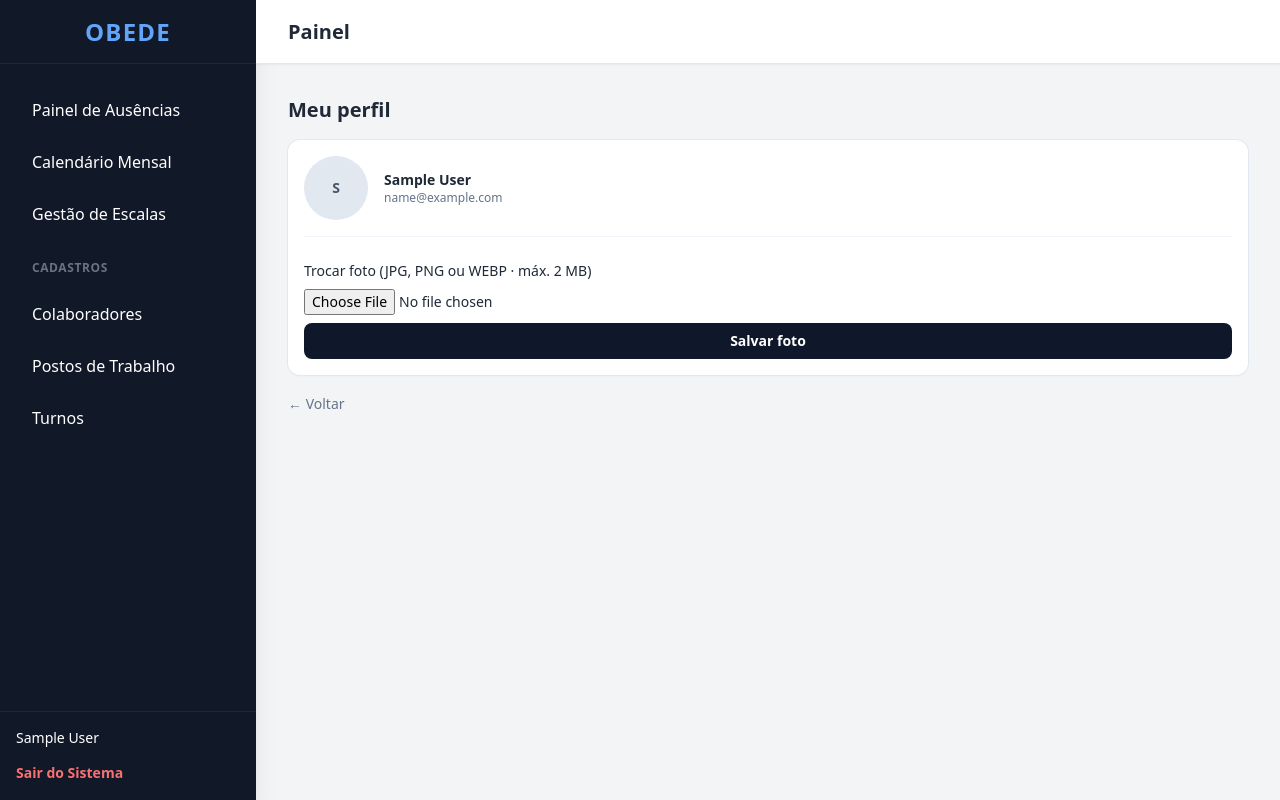
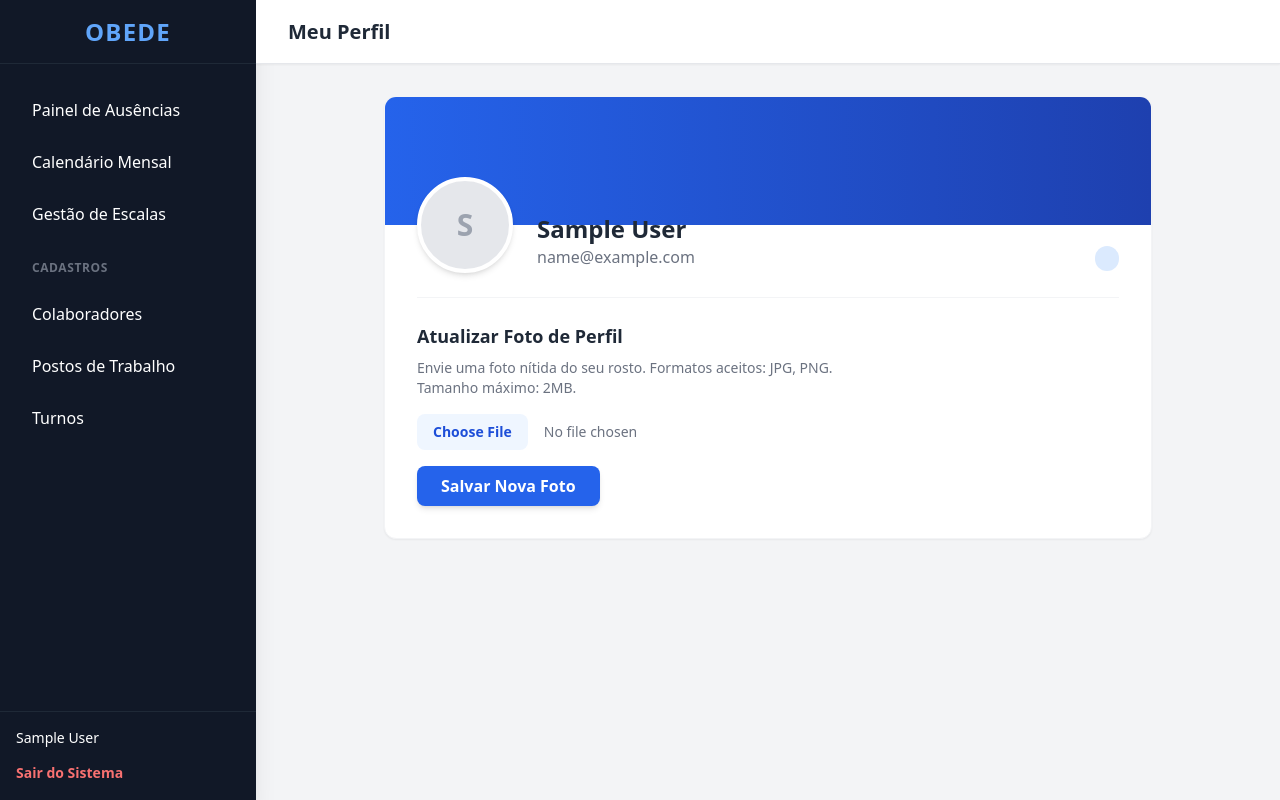
Before and after one commit to AlvesCosta08/Sistemas-escala-porteiros, a Laravel app: page /perfil in a window 1280 px wide. Run offline with Laravel 12, Linux system fonts and the light colour scheme; the visitor is signed in with stand-in values (Sample User, id 1); style sheets or scripts are compiled from the project's sources; parts of the project's set-up code (start-up, migrations or seed data) failed here and were passed over.

Commit message:
feat(ui): implementa layout master, telas de login, colaborador e perfil com tailwind

```diff
--- a/resources/views/layouts/app.blade.php
+++ b/resources/views/layouts/app.blade.php
@@ -16,6 +16,8 @@
             </div>
 
             <nav class="flex-1 px-4 py-6 space-y-2 overflow-y-auto">
+                @if(auth()->user()->isAdmin())
+                    <!-- MENU ADMIN -->
                     <a href="{{ route('dashboard') }}" class="block px-4 py-2.5 rounded-lg hover:bg-gray-800 {{ request()->routeIs('admin.ausencias.*') ? 'bg-gray-800 text-blue-400 border-l-4 border-blue-400' : '' }}">
                         Painel de Ausências
                     </a>
@@ -38,6 +40,15 @@
                     <a href="{{ route('admin.turnos.index') }}" class="block px-4 py-2.5 rounded-lg hover:bg-gray-800 {{ request()->routeIs('admin.turnos.*') ? 'bg-gray-800 text-blue-400 border-l-4 border-blue-400' : '' }}">
                         Turnos
                     </a>
+                @else
+                    <!-- MENU COLABORADOR -->
+                    <a href="{{ route('minha-escala') }}" class="block px-4 py-2.5 rounded-lg hover:bg-gray-800 {{ request()->routeIs('minha-escala') ? 'bg-gray-800 text-blue-400 border-l-4 border-blue-400' : '' }}">
+                        Minha Escala
+                    </a>
+                    <a href="{{ route('perfil.edit') }}" class="block px-4 py-2.5 rounded-lg hover:bg-gray-800 {{ request()->routeIs('perfil.edit') ? 'bg-gray-800 text-blue-400 border-l-4 border-blue-400' : '' }}">
+                        Meu Perfil
+                    </a>
+                @endif
             </nav>
 
             <div class="p-4 border-t border-gray-800">
--- a/resources/views/perfil/edit.blade.php
+++ b/resources/views/perfil/edit.blade.php
@@ -1,42 +1,62 @@
 @extends('layouts.app')
 
-@section('title', 'Meu perfil')
+@section('title', 'Meu Perfil')
+@section('header', 'Meu Perfil')
 
 @section('content')
-    <h1 class="mb-4 text-xl font-bold">Meu perfil</h1>
+<div class="max-w-3xl mx-auto">
+    <div class="bg-white rounded-xl shadow-sm border border-gray-100 overflow-hidden">
 
-    <section class="mb-4 rounded-xl bg-white p-4 shadow-sm ring-1 ring-slate-200">
-        <div class="flex items-center gap-4">
-            <x-avatar :user="$user" size="h-16 w-16" />
-            <div class="min-w-0">
-                <p class="truncate text-sm font-semibold">{{ $user->name }}</p>
-                <p class="text-xs text-slate-500">{{ ucfirst($user->cargo) }}</p>
-                <p class="text-xs text-slate-500">{{ $user->email }}</p>
+        <div class="bg-gradient-to-r from-blue-600 to-blue-800 h-32"></div>
+
+        <div class="px-8 pb-8">
+            <div class="relative flex justify-between items-end -mt-12 mb-6">
+                <div class="flex items-end gap-6">
+                    <div class="w-24 h-24 rounded-full border-4 border-white bg-gray-200 shadow-md overflow-hidden">
+                        @if(auth()->user()->foto_thumb_path)
+                            <img src="{{ Storage::disk('public')->url(auth()->user()->foto_thumb_path) }}" alt="Foto de Perfil" class="w-full h-full object-cover">
+                        @else
+                            <div class="w-full h-full flex items-center justify-center text-3xl font-bold text-gray-400">
+                                {{ substr(auth()->user()->name, 0, 1) }}
+                            </div>
+                        @endif
+                    </div>
+                    <div class="pb-1">
+                        <h2 class="text-2xl font-bold text-gray-800">{{ auth()->user()->name }}</h2>
+                        <p class="text-gray-500">{{ auth()->user()->email }}</p>
+                    </div>
+                </div>
+                <div class="pb-1">
+                    <span class="bg-blue-100 text-blue-800 text-xs font-bold px-3 py-1 rounded-full uppercase tracking-wide">
+                        {{ auth()->user()->cargo }}
+                    </span>
+                </div>
+            </div>
+
+            <hr class="border-gray-100 my-6">
+
+            <div class="max-w-md">
+                <h3 class="text-lg font-semibold text-gray-800 mb-2">Atualizar Foto de Perfil</h3>
+                <p class="text-sm text-gray-500 mb-4">Envie uma foto nítida do seu rosto. Formatos aceitos: JPG, PNG. Tamanho máximo: 2MB.</p>
+
+                @if ($errors->any())
+                    <div class="bg-red-100 border border-red-400 text-red-700 px-4 py-3 rounded mb-4 text-sm">
+                        {{ $errors->first() }}
+                    </div>
+                @endif
+
+                <form action="{{ route('perfil.foto.update') }}" method="POST" enctype="multipart/form-data" class="space-y-4">
+                    @csrf
+                    <div>
+                        <input type="file" name="foto" required accept="image/*"
+                            class="block w-full text-sm text-gray-500 file:mr-4 file:py-2 file:px-4 file:rounded-lg file:border-0 file:text-sm file:font-semibold file:bg-blue-50 file:text-blue-700 hover:file:bg-blue-100 transition-colors">
+                    </div>
+                    <button type="submit" class="bg-blue-600 hover:bg-blue-700 text-white font-bold py-2 px-6 rounded-lg shadow-md transition-colors">
+                        Salvar Nova Foto
+                    </button>
+                </form>
             </div>
         </div>
-
-        <form method="POST" action="{{ route('perfil.foto.update') }}"
-              enctype="multipart/form-data"
-              class="mt-4 space-y-2 border-t border-slate-100 pt-4">
-            @csrf
-            <label for="foto" class="block text-sm font-medium">
-                Trocar foto (JPG, PNG ou WEBP · máx. 2 MB)
-            </label>
-            <input id="foto" type="file" name="foto"
-                   accept=".jpg,.jpeg,.png,.webp"
-                   class="w-full text-sm">
-            @error('foto')
-                <p class="text-xs text-red-600">{{ $message }}</p>
-            @enderror
-            <button type="submit"
-                    class="w-full rounded-lg bg-slate-900 py-2 text-sm font-semibold text-white hover:bg-slate-800">
-                Salvar foto
-            </button>
-        </form>
-    </section>
-
-    <a href="{{ route('dashboard') }}"
-       class="text-sm text-slate-500 hover:text-slate-800">
-        ← Voltar
-    </a>
+    </div>
+</div>
 @endsection
```
Also changed, not shown: resources/views/ausencia/create.blade.php (added, +64 -0 lines), resources/views/auth/login.blade.php (+27 -23 lines), resources/views/colaborador/minha-escala.blade.php (+34 -19 lines). Lines whose indentation alone changed are shown as unchanged.
